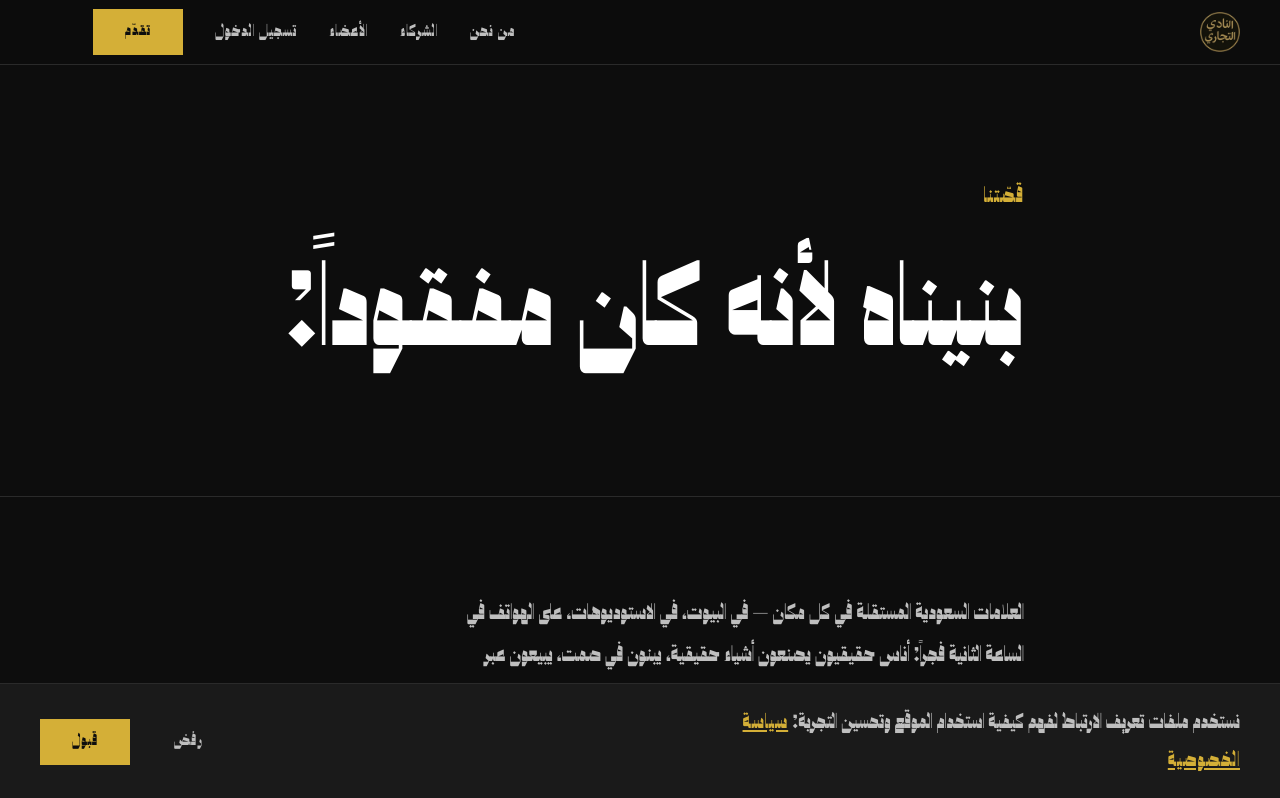
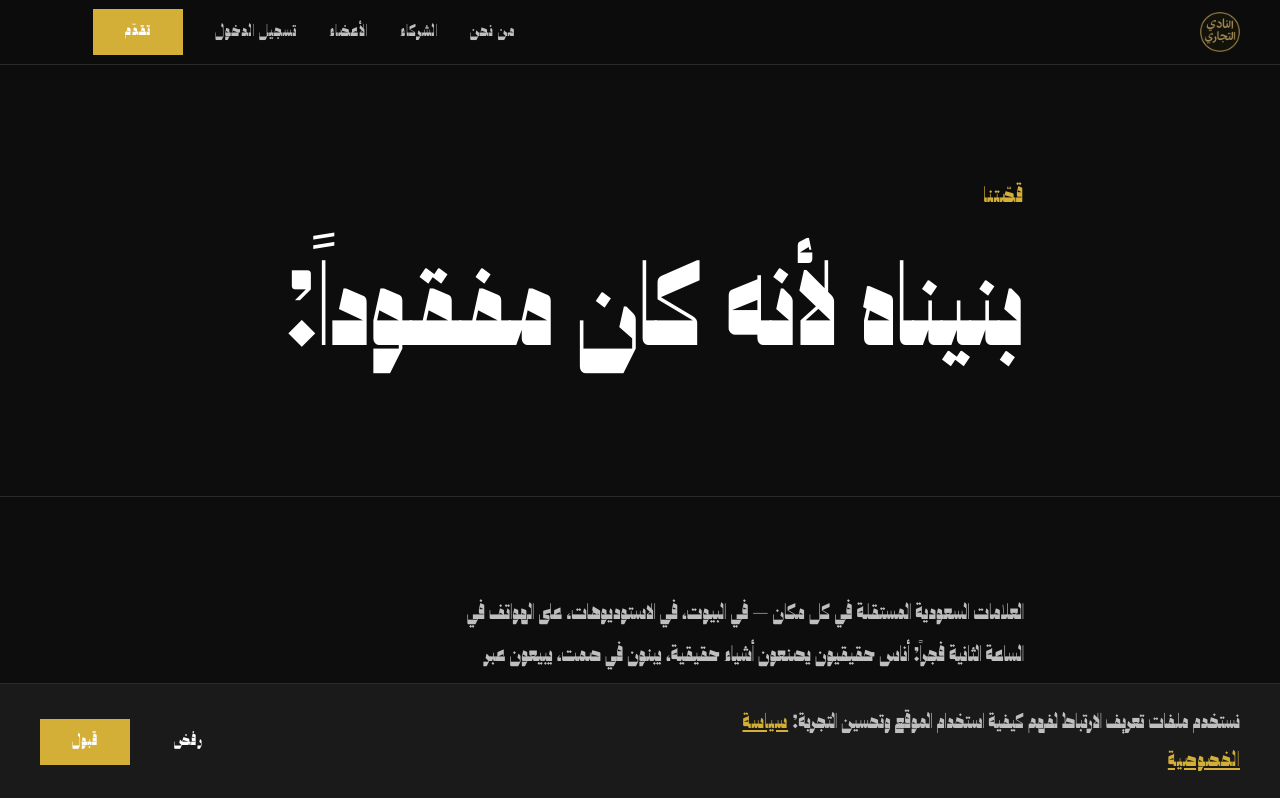
Before and after one commit to moaljahny0-ctrl/merchant-club-sa, a Next.js app: page /ar/about in a window 1280 px wide. Shown: the top 798 px of the page. Built offline with nearby package versions, Linux system fonts and the light colour scheme; no server answers.

Commit message:
fix: lang switcher visibility in RTL, button color inherit + hover effect

```diff
--- a/src/app/globals.css
+++ b/src/app/globals.css
@@ -123,6 +123,15 @@ body {
   font-size: 0.95rem;
   letter-spacing: 0.06em;
   line-height: 1.5;
+  color: inherit;
+  position: relative;
+  transition: transform 0.2s ease, box-shadow 0.2s ease;
+}
+
+[dir="rtl"] button:hover,
+[dir="rtl"] a[class*="px-"]:hover {
+  transform: scale(1.03);
+  box-shadow: 0 2px 0 0 currentColor;
 }
 
 ::selection {
--- a/src/components/layout/Navbar.tsx
+++ b/src/components/layout/Navbar.tsx
@@ -78,7 +78,9 @@ export function Navbar() {
           <Link
             href={pathname}
             locale={isRTL ? 'en' : 'ar'}
-            className={`text-xs hover:text-parchment transition-colors tracking-widest ${transparent ? 'text-parchment/80' : 'text-muted'}`}
+            className={`text-xs hover:text-parchment transition-colors tracking-widest ${
+              isRTL ? 'text-parchment/80' : (transparent ? 'text-parchment/80' : 'text-muted')
+            }`}
           >
             {isRTL ? 'EN' : 'ع'}
           </Link>
@@ -89,7 +91,7 @@ export function Navbar() {
           <Link
             href={pathname}
             locale={isRTL ? 'en' : 'ar'}
-            className="text-xs text-muted hover:text-parchment transition-colors"
+            className={`text-xs hover:text-parchment transition-colors ${isRTL ? 'text-parchment/80' : 'text-muted'}`}
           >
             {isRTL ? 'EN' : 'ع'}
           </Link>
```
